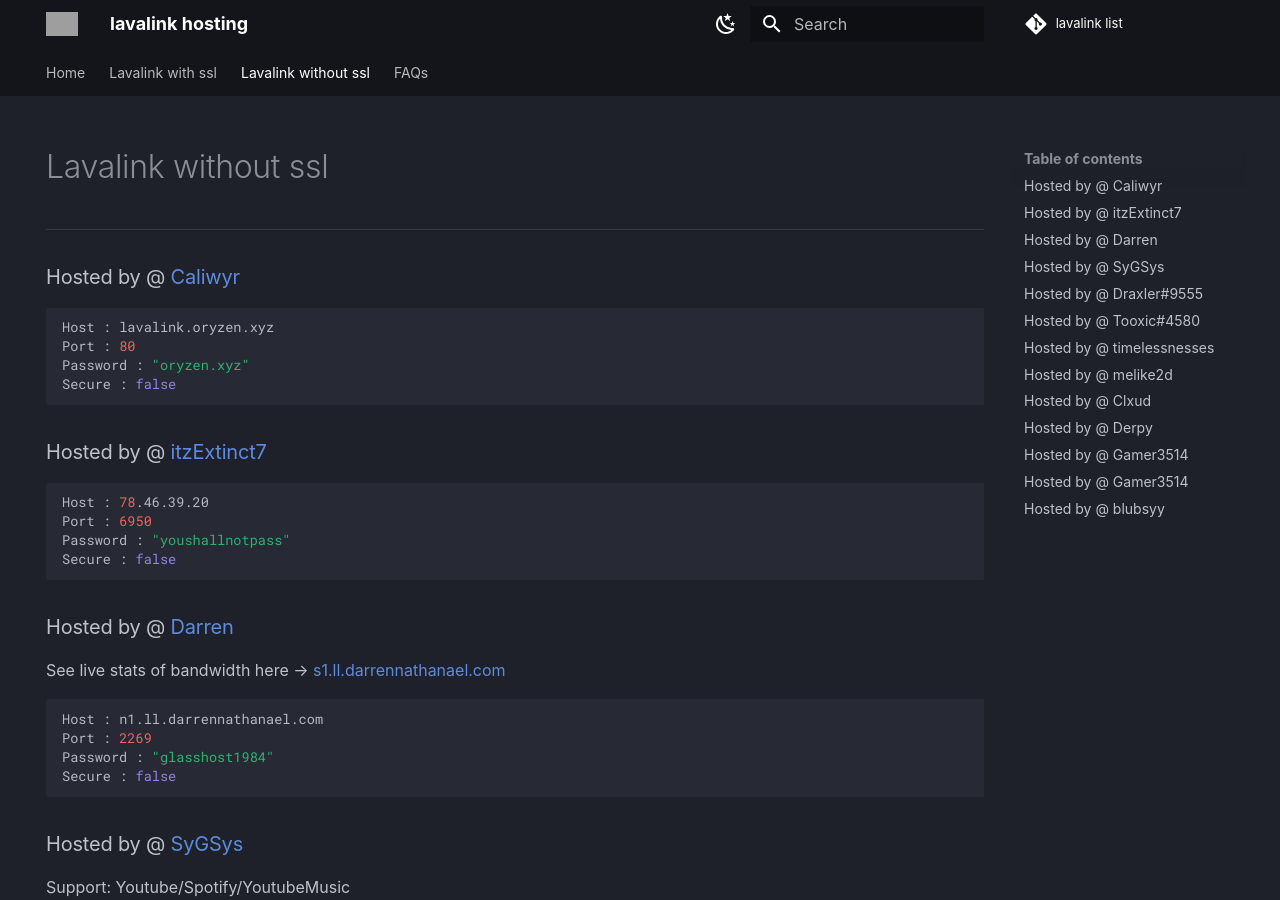
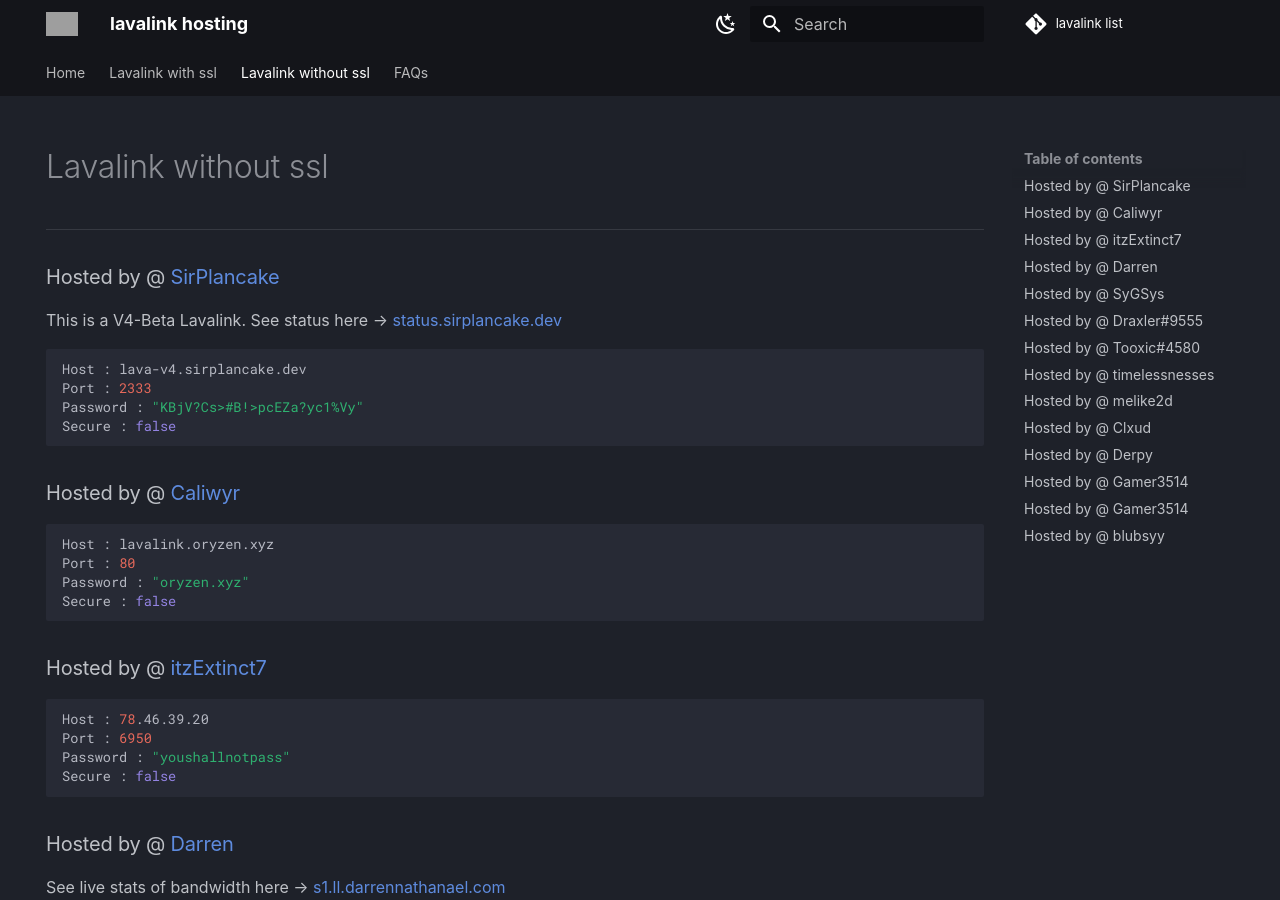
Before and after one commit to DarrenOfficial/lavalink-list, an MkDocs documentation site: the page built from docs/NoSSL/lavalink-without-ssl.md, in a window 1280 px wide and 900 px high. Built offline with MkDocs 1.6.1 and Material for MkDocs 9.7.7, drawn with Linux system fonts in a browser that asks for light colours; comment, search, counter and statistics services are not loaded; a style sheet for code colours, icons or effects is not loaded; grey boxes are pictures that could not be loaded.

Commit message:
Add V4 Lavalink host (#384)
* Update lavalink-without-ssl.md

* Update lavalink-without-ssl.md again

* Update lavalink-without-ssl.md

Made a note so people knows its a v4 beta version.

````diff
--- a/docs/NoSSL/lavalink-without-ssl.md
+++ b/docs/NoSSL/lavalink-without-ssl.md
@@ -7,6 +7,16 @@ description: Without SSL should work out of the box!
 <div data-ea-style="stickybox" class="dark horizontal" data-ea-publisher="darrennathanaelcom" data-ea-type="image"></div>
 
 ---
+
+### Hosted by @ [SirPlancake](https://discord.gg/cYAUHdznTJ)
+This is a V4-Beta Lavalink. See status here -> [status.sirplancake.dev](https://status.sirplancake.dev/)
+```bash
+Host : lava-v4.sirplancake.dev
+Port : 2333
+Password : "KBjV?Cs>#B!>pcEZa?yc1%Vy"
+Secure : false
+```
+
 ### Hosted by @ [Caliwyr](https://discord.gg/6xpF6YqVDd)
 ```bash
 Host : lavalink.oryzen.xyz
````
